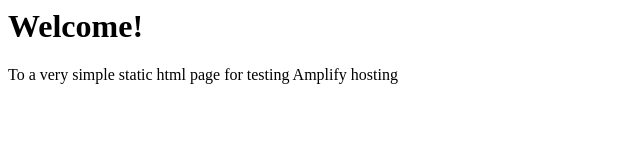
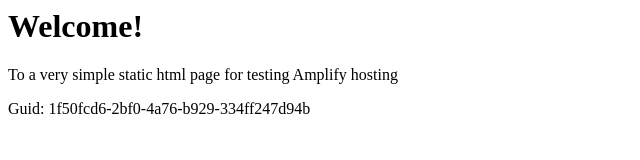
Before and after one commit to aws-aemilia-arn/Github-PR-Commit-Integration-Test-DoNotTouch-v1-prod-eu-north-1, a website: page src/index.html in a window 1280 px wide. Shown: the whole page, without its empty margins (0-640 px from the left). Drawn offline with Linux system fonts and the light colour scheme.

Commit message:
commit from integ tests

```diff
--- a/src/index.html
+++ b/src/index.html
@@ -1,3 +1,5 @@
+
+
 <html lang="en">
 
 <head>
@@ -10,6 +12,6 @@
 <body>
     <h1>Welcome!</h1>
     <p>To a very simple static html page for testing Amplify hosting</p>
-</body>
+    <p>Guid: 1f50fcd6-2bf0-4a76-b929-334ff247d94b</p></body>
 
 </html>
```
